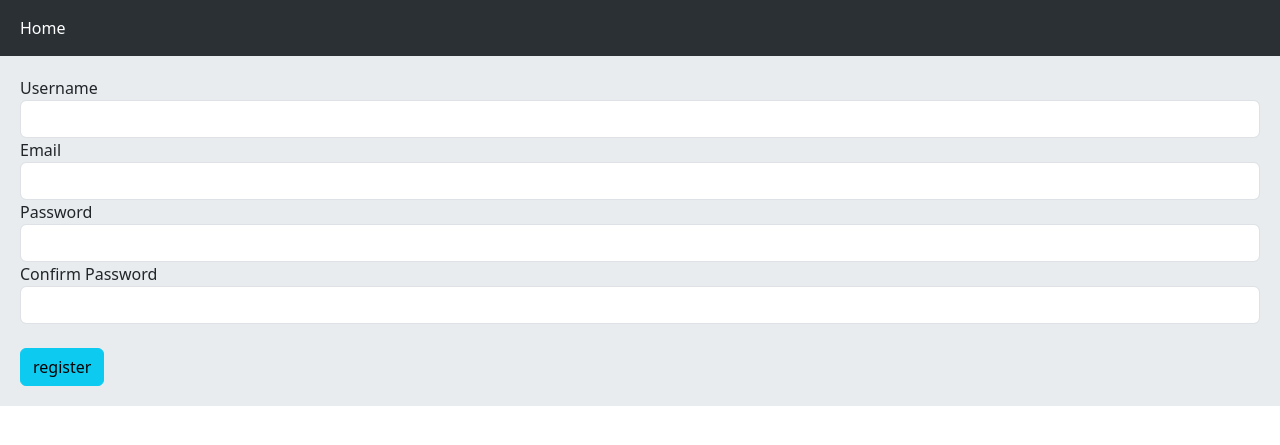
After one commit to Amirsalar-Hosseini/flask_project, a Flask app: page /register in a window 1280 px wide. The commit adds this page. Shown: the top 445 px of the page. Run offline with Flask 3, Linux system fonts and the light colour scheme.

Commit message:
login/register form and routes defined

```diff
--- a/apps/templates/base.html
+++ b/apps/templates/base.html
@@ -1,10 +1,58 @@
 <!DOCTYPE html>
+
+
 <html lang="en">
+
+
 <head>
+
+
     <meta charset="UTF-8">
-    <title>Title</title>
+
+
+    <title>{% block title %}{% endblock %}</title>
+
+
+    <link rel="stylesheet" href="https://cdn.jsdelivr.net/npm/bootstrap@5.3.6/dist/css/bootstrap.min.css">
+
+
+    <style>
+
+
+        .jumbotron {
+
+
+            padding: 20px;
+
+
+            margin-bottom: 20px;
+
+
+            background-color: #e9ecef;
+
+
+        }
+
+
+    </style>
+
+
 </head>
+
+
 <body>
 
+
+{% include 'inc/navbar.html' %}
+
+
+<div class="jumbotron">{% block content %} {% endblock %}</div>
+
+
+<script src="https://cdn.jsdelivr.net/npm/bootstrap@5.3.6/dist/js/bootstrap.bundle.min.js"></script>
+
+
 </body>
+
+
 </html>
--- /dev/null
+++ b/apps/templates/inc/navbar.html
@@ -0,0 +1,24 @@
+<nav class="navbar navbar-expand-lg bg-body-tertiary bg-dark" data-bs-theme="dark">
+
+    <div class="container-fluid">
+
+
+        <div class="collapse navbar-collapse" id="navbarNavAltMarkup">
+
+
+            <div class="navbar-nav">
+
+
+                <a class="nav-link active" aria-current="page" href="#">Home</a>
+
+
+            </div>
+
+
+        </div>
+
+
+    </div>
+
+
+</nav>
--- /dev/null
+++ b/apps/templates/users/register.html
@@ -0,0 +1,21 @@
+{% extends 'base.html' %}
+
+
+{% block title %}Register{% endblock %}
+
+
+{% block content %}
+
+
+    <form action="" method="get">
+    {{ form.csrf_token }}
+    {{ form.username.label(class='form-control-label') }} {{ form.username(class='form-control') }}
+    {{ form.email.label(class='form-control-label') }} {{ form.email(class='form-control') }}
+    {{ form.password.label(class='form-control-label') }} {{ form.password(class='form-control') }}
+    {{ form.confirm_password.label(class='form-control-label') }} {{ form.confirm_password(class='form-control') }}
+        <br>
+    {{ form.submit.label(class='btn btn-info') }}
+    </form>
+
+
+{% endblock %}
--- a/apps/users/forms.py
+++ b/apps/users/forms.py
@@ -1,16 +1,18 @@
 from flask_wtf import FlaskForm
-from wtforms import StringField, PasswordField, BooleanField, EmailField
+from wtforms import StringField, PasswordField, BooleanField, EmailField, SubmitField
 from wtforms.validators import DataRequired, Length, EqualTo
 
 
 class RegisterForm(FlaskForm):
     username = StringField('Username', validators=[DataRequired(), Length(min=4, max=25)])
-    email = StringField('Email', validators=[DataRequired()])
+    email = EmailField('Email', validators=[DataRequired()])
     password = PasswordField('Password', validators=[DataRequired()])
     confirm_password = PasswordField('Confirm Password', validators=[DataRequired(), EqualTo('password')])
+    submit = SubmitField('register')
 
 
 class LoginForm(FlaskForm):
     email = StringField('Email', validators=[DataRequired()])
     password = PasswordField('Password', validators=[DataRequired()])
     remember = BooleanField('Remember Me')
+    submit = SubmitField('Login')
--- a/apps/users/routes.py
+++ b/apps/users/routes.py
@@ -1,8 +1,14 @@
-from flask import Blueprint
+from flask import Blueprint, render_template
+from apps.users.forms import RegisterForm, LoginForm
 
 blueprint = Blueprint('users', __name__)
 
 
+@blueprint.route('/register')
+def register():
+    form = RegisterForm()
+    return render_template('users/register.html', form=form)
 @blueprint.route('/login')
 def login():
-    return 'login page'
+    form = LoginForm()
+    return render_template('users/login.html', form=form)
```
Also changed, not shown: apps/templates/users/login.html (added, +20 -0 lines).
